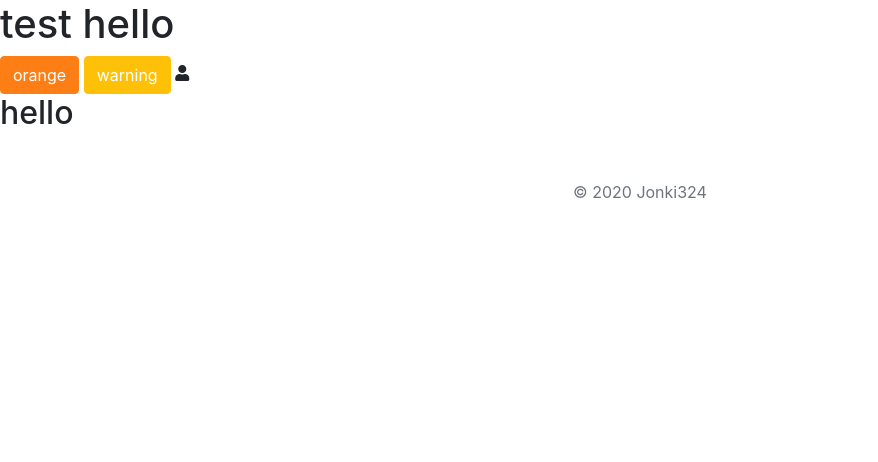
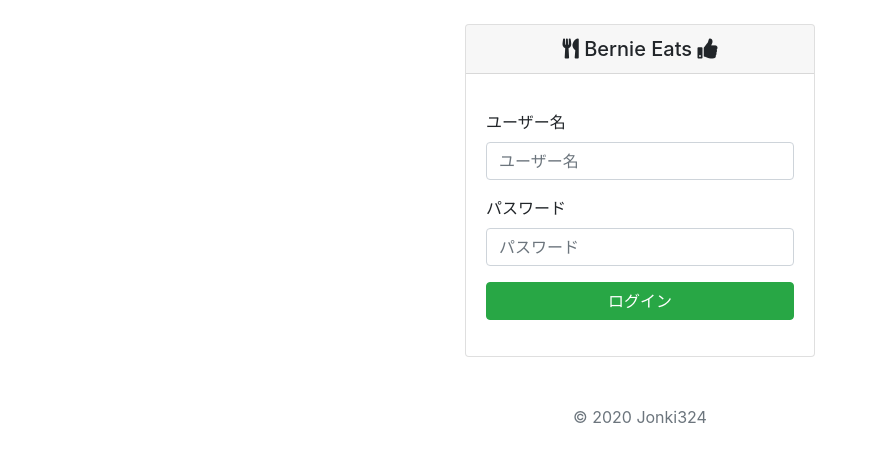
Before and after one commit to jonki324/bernie-eats, a Django app: page /account/ in a window 1280 px wide. Shown: the part 56-518 px from the top of the page, without its empty margins (0-878 px from the left). Run offline with Django 3.2, Linux system fonts and the light colour scheme; style sheets or scripts are compiled from the project's sources; some libraries are stand-ins or nearby versions.

Commit message:
ログイン、ログアウト処理追加

```diff
--- /dev/null
+++ b/account/forms.py
@@ -0,0 +1,7 @@
+from django import forms
+
+
+class LoginForm(forms.Form):
+    username = forms.CharField(label='ユーザー名', max_length=100)
+    password = forms.CharField(label='パスワード', widget=forms.PasswordInput(), max_length=100)
+    redirect_to = forms.CharField(widget=forms.HiddenInput)
--- a/account/urls.py
+++ b/account/urls.py
@@ -6,6 +6,6 @@ app_name = 'account'
 
 urlpatterns = [
     path('', views.index, name='index'),
-    path('login/', views.login, name='login'),
-    path('logout/', views.logout, name='logout'),
+    path('login/', views.login_view, name='login'),
+    path('logout/', views.logout_view, name='logout'),
 ]
--- a/account/views.py
+++ b/account/views.py
@@ -1,16 +1,36 @@
-from django.shortcuts import render, HttpResponse
+from django.shortcuts import render, redirect
+from django.contrib.auth import authenticate, login, logout
+from .forms import LoginForm
 
 
 def index(request):
     """ログイン画面の表示"""
-    return render(request, 'account/index.html', {'param': 'hello', 'title': 'Django test'})
+    redirect_to = request.GET.get(key='next', default='/order/')
+    form = LoginForm(initial={'redirect_to': redirect_to})
+    return render(request, 'account/index.html', {'form': form})
 
 
-def login(request):
+def login_view(request):
     """ログイン認証処理"""
-    return HttpResponse('login')
+    if request.method == 'POST':
+        form = LoginForm(request.POST)
+        if form.is_valid():
+            username = form.cleaned_data['username']
+            password = form.cleaned_data['password']
+            user = authenticate(request, username=username, password=password)
+            if user is not None:
+                login(request, user)
+                redirect_to = form.cleaned_data['redirect_to']
+                return redirect(redirect_to)
+            else:
+                form.add_error('username', 'ユーザー名かパスワードが違います。')
+                form.add_error('password', '')
+        return render(request, 'account/index.html', {'form': form})
+    else:
+        return redirect('/account/')
 
 
-def logout(request):
+def logout_view(request):
     """ログアウト処理"""
-    return HttpResponse('logout')
+    logout(request)
+    return redirect('/account/')
--- a/config/settings.py
+++ b/config/settings.py
@@ -38,6 +38,7 @@ INSTALLED_APPS = [
     'django.contrib.messages',
     'django.contrib.staticfiles',
     'sass_processor',
+    'bootstrap4',
     'account',
     'item',
     'order',
@@ -139,3 +140,5 @@ SASS_PROCESSOR_INCLUDE_FILE_PATTERN = r'^.+\.scss$'
 SASS_PRECISION = 8
 SASS_OUTPUT_STYLE = 'compact'
 SASS_TEMPLATE_EXTS = ['.html', '.haml']
+
+LOGIN_URL = '/account/'
--- a/order/views.py
+++ b/order/views.py
@@ -1,6 +1,8 @@
 from django.shortcuts import render, HttpResponse
+from django.contrib.auth.decorators import login_required
 
 
+@login_required
 def index(request):
     """商品選択画面"""
     return HttpResponse('index')
--- a/templates/account/index.html
+++ b/templates/account/index.html
@@ -1,25 +1,30 @@
 {% extends 'base.html' %}
+{% load bootstrap4 %}
 
 {% block title %}
-  {{ title }}
+Bernie Eats - login
 {% endblock title %}
 
 {% block main %}
-<h1>test {{ param }}</h1>
-  <button type="button" class="btn btn-orange">orange</button>
-  <button type="button" class="btn btn-warning">warning</button>
-  <i class="fas fa-user"></i>
-  <h2>[[ msg ]]</h2>
+<div class="container mt-4">
+  <div class="row">
+    <div class="col-md-4 offset-md-4">
+      <div class="card">
+        <h5 class="card-header text-center"><i class="fas fa-utensils"></i> Bernie Eats <i
+                class="fas fa-thumbs-up"></i></h5>
+        <div class="card-body">
+          <p class="card-text">
+          <form action="{% url 'account:login' %}" method="post">
+            {% csrf_token %}
+            {% bootstrap_form form %}
+            <div class="form-group">
+              <button class="btn btn-success btn-block">ログイン</button>
+            </div>
+          </form>
+          </p>
+        </div>
+      </div>
+    </div>
+  </div>
+</div>
 {% endblock main %}
-
-{% block script %}
-<script>
-  var app = new Vue({
-      el: '#app',
-      delimiters: ['[[', ']]'],
-      data: {
-          msg: 'hello'
-      }
-  })
-</script>
-{% endblock script %}
```
Also changed, not shown: 2 other files.
